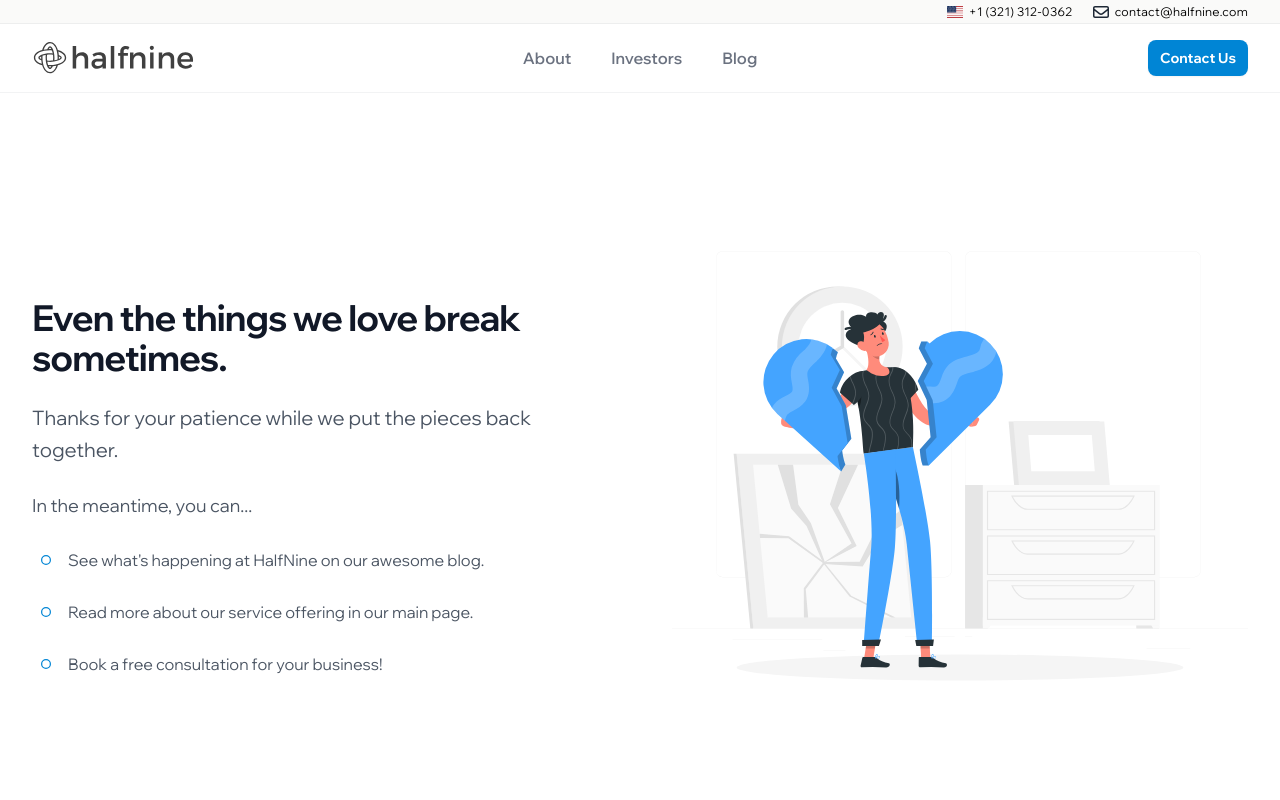
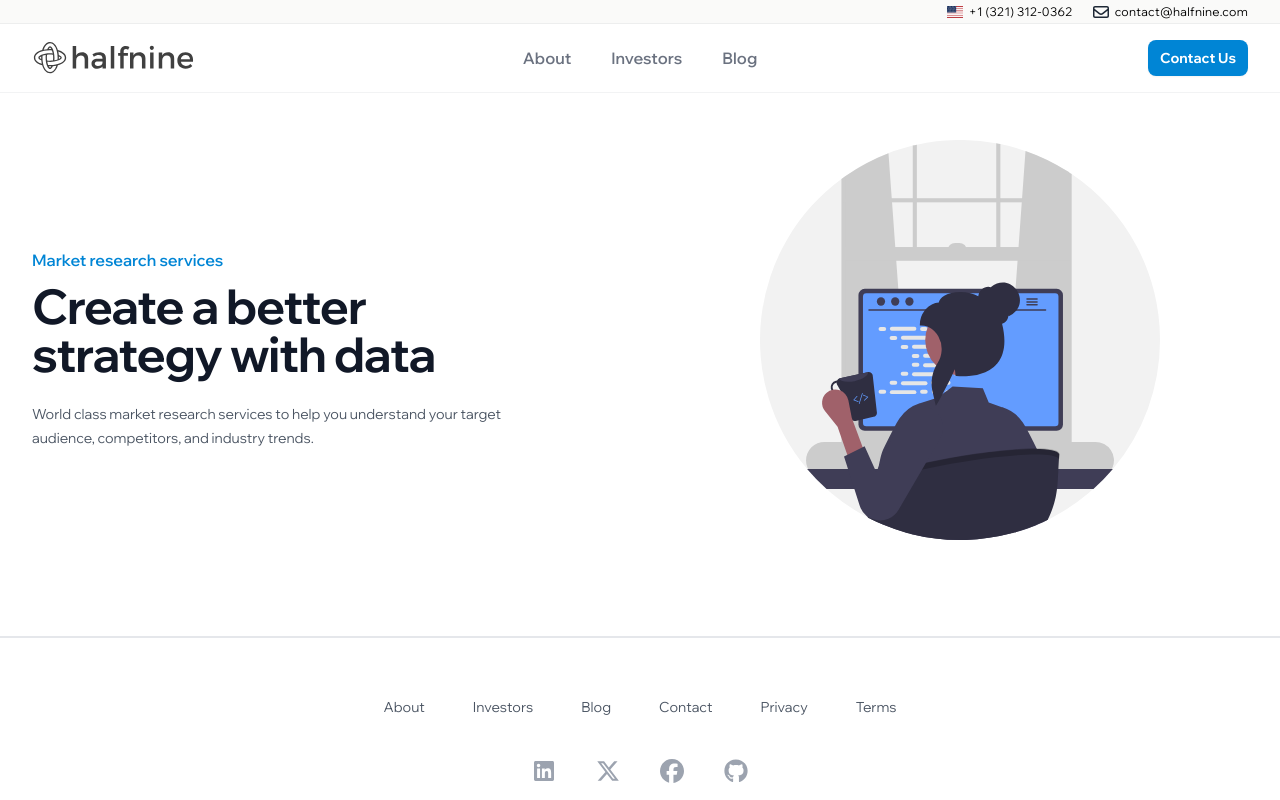
Before and after one commit to ochoadan/halfnine, a Next.js app: page /services/business-turnaround in a window 1280 px wide. Before the commit this address had no page. Shown: the top 800 px of the page. Built offline with nearby package versions, Linux system fonts and the light colour scheme.

Commit message:
4/26/2024

```diff
--- a/src/app/(default)/blog/post/[slug]/page.tsx
+++ b/src/app/(default)/blog/post/[slug]/page.tsx
@@ -6,6 +6,7 @@ import slugify from "slugify";
 import Image from "next/image";
 import { Post } from "@/lib/types";
 import he from "he";
+import BlogCTA from "@/components/Global/BlogCTA";
 
 export const revalidate = 3600;
 
@@ -22,7 +23,6 @@ async function slugsFetcher() {
 
 async function returnPostPage(params: { slug: string }) {
   const post = await getPostBySlug(params.slug);
-  // TODO: Fix Post exeprt to be always required
   const description = post?.excerpt
     ? sanitizeHtml(post.excerpt.replace(/\n/g, ""), {
         allowedTags: [],
@@ -155,7 +155,7 @@ const Page = async ({ params }: PostPageParams) => {
   return (
     <>
       {/* {JSON.stringify(tableOfContents)} */}
-      {/* <BlogCTA /> */}
+      <BlogCTA />
       <div className="mx-auto flex w-full max-w-[50rem] items-start gap-x-8 px-4 py-10 sm:px-6 lg:px-8">
         <main className="flex-1 prose prose-lg text-[1.08rem] prose-neutral leading-relaxed max-w-none">
           <div className="flex flex-col space-y-4">
--- /dev/null
+++ b/src/app/(default)/services/business-turnaround/page.tsx
@@ -0,0 +1,49 @@
+import { Metadata } from "next";
+import Image from "next/image";
+
+export const metadata: Metadata = {
+  title: "Market Research Services",
+  description:
+    "We provide market research services to help you understand your target audience, competitors, and industry trends.",
+  alternates: {
+    canonical: "https://www.halfnine.com/services/market-research",
+  },
+};
+
+const Page = () => {
+  return (
+    <>
+      <div className="overflow-hidden bg-white py-24 pt-12 lg:py-24 lg:pt-12">
+        <div className="mx-auto max-w-7xl md:px-6 lg:px-8">
+          <div className="grid grid-cols-1 items-center gap-x-16 gap-y-10 lg:grid-cols-2 mx-auto max-w-2xl lg:max-w-none">
+            <div className="px-6 lg:px-0 lg:pr-4 lg:pt-4">
+              <div className="mx-auto max-w-2xl lg:mx-0 lg:max-w-lg">
+                <h2 className="text-base font-semibold leading-7 text-brand-600">
+                  Market research services
+                </h2>
+                <p className="mt-2 text-3xl font-bold tracking-tight text-gray-900 sm:text-5xl">
+                  Create a better strategy with data
+                </p>
+                <p className="mt-6 text-sm leading-6 text-gray-600">
+                  World class market research services to help you understand
+                  your target audience, competitors, and industry trends.
+                </p>
+              </div>
+            </div>
+            <div className="sm:px-6 lg:px-0 mx-auto">
+              <Image
+                src="/img/hero.svg"
+                alt="Product screenshot"
+                // className="w-[48rem] max-w-none rounded-xl shadow-xl ring-1 ring-gray-400/10 sm:w-[30rem] md:-ml-4 lg:-ml-0"
+                width={400}
+                height={300}
+              />
+            </div>
+          </div>
+        </div>
+      </div>
+    </>
+  );
+};
+
+export default Page;
--- /dev/null
+++ b/src/app/(default)/services/market-research/page.tsx
@@ -0,0 +1,49 @@
+import { Metadata } from "next";
+import Image from "next/image";
+
+export const metadata: Metadata = {
+  title: "Market Research Services",
+  description:
+    "We provide market research services to help you understand your target audience, competitors, and industry trends.",
+  alternates: {
+    canonical: "https://www.halfnine.com/services/market-research",
+  },
+};
+
+const Page = () => {
+  return (
+    <>
+      <div className="overflow-hidden bg-white py-24 pt-12 lg:py-24 lg:pt-12">
+        <div className="mx-auto max-w-7xl md:px-6 lg:px-8">
+          <div className="grid grid-cols-1 items-center gap-x-16 gap-y-10 lg:grid-cols-2 mx-auto max-w-2xl lg:max-w-none">
+            <div className="px-6 lg:px-0 lg:pr-4 lg:pt-4">
+              <div className="mx-auto max-w-2xl lg:mx-0 lg:max-w-lg">
+                <h2 className="text-base font-semibold leading-7 text-brand-600">
+                  Market research services
+                </h2>
+                <p className="mt-2 text-3xl font-bold tracking-tight text-gray-900 sm:text-5xl">
+                  Create a better strategy with data
+                </p>
+                <p className="mt-6 text-sm leading-6 text-gray-600">
+                  World class market research services to help you understand
+                  your target audience, competitors, and industry trends.
+                </p>
+              </div>
+            </div>
+            <div className="sm:px-6 lg:px-0 mx-auto">
+              <Image
+                src="/img/hero.svg"
+                alt="Product screenshot"
+                // className="w-[48rem] max-w-none rounded-xl shadow-xl ring-1 ring-gray-400/10 sm:w-[30rem] md:-ml-4 lg:-ml-0"
+                width={400}
+                height={300}
+              />
+            </div>
+          </div>
+        </div>
+      </div>
+    </>
+  );
+};
+
+export default Page;
```
